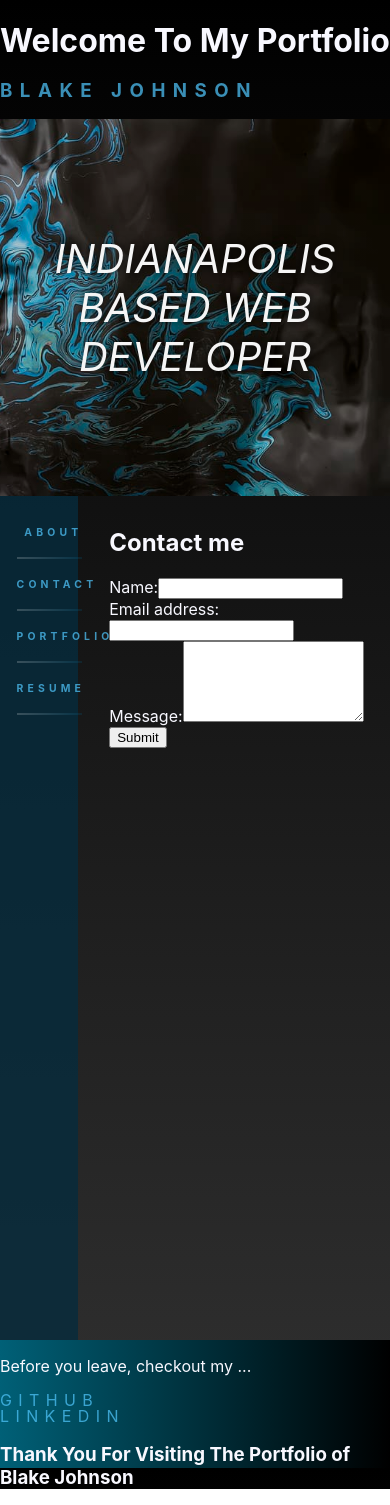
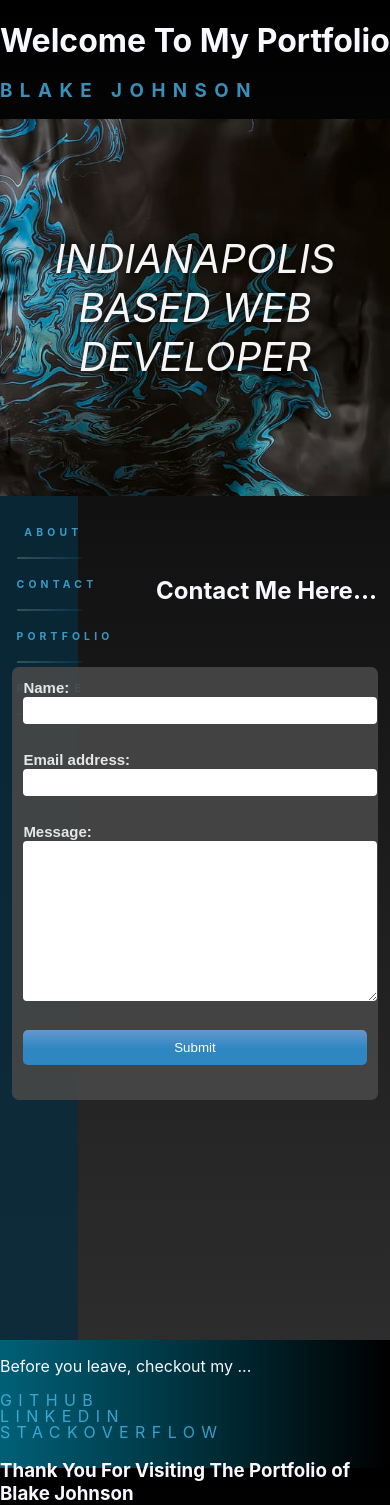
Before and after one commit to 0Blockaye0/React-Portfolio, a React (Create React App) app in the folder my-app/: page /contact in a window 390 px wide. Built offline with nearby package versions, Linux system fonts and the light colour scheme.

Commit message:
complete for now. needs readme.

```diff
--- a/my-app/package.json
+++ b/my-app/package.json
@@ -6,6 +6,7 @@
     "@testing-library/jest-dom": "^5.14.1",
     "@testing-library/react": "^11.2.7",
     "@testing-library/user-event": "^12.8.3",
+    "nodemailer": "^6.6.3",
     "nodemon": "^2.0.12",
     "react": "^17.0.2",
     "react-dom": "^17.0.2",
--- a/my-app/src/components/Contact.js
+++ b/my-app/src/components/Contact.js
@@ -1,60 +1,85 @@
-import React, { useState } from 'react';
+import React, { useState } from "react";
 
-import { validateEmail } from '../utility/helpers';
+import { validateEmail } from "../utility/helpers";
 
 function ContactForm() {
-  const [formState, setFormState] = useState({ name: '', email: '', message: '' });
+  const [formState, setFormState] = useState({
+    name: "",
+    email: "",
+    message: "",
+  });
 
-  const [errorMessage, setErrorMessage] = useState('');
+  const [errorMessage, setErrorMessage] = useState("");
   const { name, email, message } = formState;
 
-  const handleSubmit = (e) => {
-    e.preventDefault();
-    if (!errorMessage) {
-      setFormState({ [e.target.name]: e.target.value });
-      console.log('Form', formState);
-    }
-  };
+  // const handleSubmit = (e) => {
+  //   e.preventDefault();
+  //   if (!errorMessage) {
+  //     console.log("Submit Form", formState);
+  //   }
+  // };
 
   const handleChange = (e) => {
-    if (e.target.name === 'email') {
+    if (e.target.name === "email") {
       const isValid = validateEmail(e.target.value);
       if (!isValid) {
-        setErrorMessage('Your email is invalid.');
+        setErrorMessage("Your email is invalid.");
       } else {
-        setErrorMessage('');
+        setErrorMessage("");
       }
     } else {
       if (!e.target.value.length) {
         setErrorMessage(`${e.target.name} is required.`);
       } else {
-        setErrorMessage('');
+        setErrorMessage("");
       }
     }
+    if (!errorMessage) {
+      setFormState({ ...formState, [e.target.name]: e.target.value });
+      console.log("Handle Form", formState);
+    }
   };
+{/* onSubmit={handleSubmit}  <--- this should be in place of the action, method, and encType*/}
+  return (
 
-  return (
-    <section className="parent">
-      <h1 data-testid="h1tag">Contact me</h1>
-      <form id="contact-form" onSubmit={handleSubmit}>
+    <section>
+       <h1 data-testid="h1tag" id="contact-me-h1">Contact Me Here...</h1>
+      <form id="contact-form" action="mailto:blake.austin.dev@gmail.com" method="post" encType="text/plain">
         <div>
           <label htmlFor="name">Name:</label>
-          <input type="text" name="name" defaultValue={name} onBlur={handleChange} />
+          <input
+            type="text"
+            name="name"
+            defaultValue={name}
+            onBlur={handleChange}
+          />
         </div>
         <div>
           <label htmlFor="email">Email address:</label>
-          <input type="email" name="email" defaultValue={email} onBlur={handleChange} />
+          <input
+            type="email"
+            name="email"
+            defaultValue={email}
+            onBlur={handleChange}
+          />
         </div>
         <div>
           <label htmlFor="message">Message:</label>
-          <textarea name="message" rows="5" defaultValue={message} onBlur={handleChange} />
+          <textarea
+            name="message"
+            rows="5"
+            defaultValue={message}
+            onBlur={handleChange}
+          />
         </div>
         {errorMessage && (
           <div>
             <p className="error-text">{errorMessage}</p>
           </div>
         )}
-        <button data-testid="button" type="submit">Submit</button>
+        <button data-testid="button" type="submit">
+          Submit
+        </button>
       </form>
     </section>
   );
--- a/my-app/src/components/Footer.js
+++ b/my-app/src/components/Footer.js
@@ -6,7 +6,8 @@ function Footer() {
         <footer className="footer">
             <p>Before you leave, checkout my ...</p>
             <a id="footerLink" href="https://github.com/0Blockaye0">GitHub</a>
-            <a id="footerLink" href="www.linkedin.com/in/blake-johnson-dev">Linkedin</a>
+            <a id="footerLink" href="https://www.linkedin.com/in/blake-johnson-dev/">Linkedin</a>
+            <a id="footerLink" href="https://stackoverflow.com/users/15283323/blake">Stackoverflow</a>
             <h3 id="goodbyeH3">Thank You For Visiting
             The Portfolio of Blake Johnson </h3>
         </footer>
--- a/my-app/src/components/Portfolio.js
+++ b/my-app/src/components/Portfolio.js
@@ -5,6 +5,8 @@ import REXimg from "../assets/REX.png";
 import TPGimg from "../assets/TPG.png";
 import ECBimg from "../assets/ECB.png";
 import EMTimg from "../assets/EMT.png";
+import GHicon from "../assets/GHicon.png"
+
 function Portfolio() {
   const projectsArr = [
     {
@@ -13,6 +15,7 @@ function Portfolio() {
       image_src: `${WGimg}`,
       link_href: "https://0blockaye0.github.io/WeatherGroupie/",
       link_class: "project-links",
+      GHLink: "https://github.com/0Blockaye0/WeatherGroupie"
     },
     {
       name: "Travel Blogger",
@@ -20,6 +23,7 @@ function Portfolio() {
       image_src: `${TBimg}`,
       link_href: "https://serene-tor-80949.herokuapp.com/",
       link_class: "project-links",
+      GHLink: "https://github.com/0Blockaye0/Travel-Blogger"
     },
     {
       name: "REX Rescue Express",
@@ -27,6 +31,7 @@ function Portfolio() {
       image_src: `${REXimg}`,
       link_href: "https://still-plains-06700.herokuapp.com/",
       link_class: "project-links",
+      GHLink: "https://github.com/0Blockaye0/REX-Rescue_Express"
     },
     {
       name: "Team Profile Generator",
@@ -34,6 +39,7 @@ function Portfolio() {
       image_src: `${TPGimg}`,
       link_href: "https://github.com/0Blockaye0/Team-Profile-Generator",
       link_class: "project-links",
+      GHLink: "https://github.com/0Blockaye0/Team-Profile-Generator"
     },
     {
       name: "E-Commerce Backend",
@@ -41,6 +47,7 @@ function Portfolio() {
       image_src: `${ECBimg}`,
       link_href: "https://github.com/0Blockaye0/fantastic-umbrella",
       link_class: "project-links",
+      GHLink: "https://github.com/0Blockaye0/fantastic-umbrella"
     },
     {
       name: "Employee Tracker",
@@ -48,6 +55,7 @@ function Portfolio() {
       image_src: `${EMTimg}`,
       link_href: "https://github.com/0Blockaye0/Employee-Tracker",
       link_class: "project-links",
+      GHLink: "https://github.com/0Blockaye0/Employee-Tracker"
     },
 
   ];
@@ -60,7 +68,7 @@ function Portfolio() {
       {projectsArr.map((project, idx) => {
         return (
           <div key={idx}>
-            <h1 className="projName">{project.name}</h1>
+            <h1 className="projName">{project.name}<a href={project.GHLink} className="git-hub-icon"><img alt="github-icon" src={GHicon}></img></a></h1>
             <div className="form-container">
               <div className="form-content">
               <a href={project.link_href} className={project.link_class}>
--- a/my-app/src/index.css
+++ b/my-app/src/index.css
@@ -37,13 +37,13 @@ li {
 }
 
 a {
-  color: rgba(81, 200, 255, 0.712);
+  color: #51c8ffb6;
   text-decoration: none;
 }
 
 a:hover {
   text-decoration: none;
-  color: rgb(67, 202, 255);
+  color: #43caff;
 }
 
 .section-headers {
@@ -213,7 +213,7 @@ a:not(.active):hover a {
   display: none;
 }  */
 
-/* FORM CARD  */
+/* PROJECT DISPLAY CARD  */
 .form-container  {
   position: relative;
   transform: translate(-50%, -50%);
@@ -249,7 +249,7 @@ a:not(.active):hover a {
   content: "";
   height: 100%;
   width: 50%;
-  background: url("https://pbs.twimg.com/profile_images/1347260174176710658/2GfSZ1i__400x400.jpg") white;
+  /* background: url("https://pbs.twimg.com/profile_images/1347260174176710658/2GfSZ1i__400x400.jpg") white; */
   background-position: 100px;
   background-repeat: no-repeat;
   transition: 1s;
@@ -262,7 +262,7 @@ a:not(.active):hover a {
   height: 100%;
   width: 50%;
   right: 0;
-  background: url("https://pbs.twimg.com/profile_images/1347260174176710658/2GfSZ1i__400x400.jpg") white;
+  /* background: url("https://pbs.twimg.com/profile_images/1347260174176710658/2GfSZ1i__400x400.jpg") white; */
   background-position: -200px;
   background-repeat: no-repeat;
   transition: 1s;
@@ -276,6 +276,17 @@ a:not(.active):hover a {
 .form-container:hover .flap::before{
   transform: translatex(-300px);
 }
+
+.git-hub-icon {
+  float: left;
+  margin-right: 1rem;
+  box-shadow: 0 0 15px #51c8ffb6;
+}
+
+.git-hub-icon:hover {
+  box-shadow: 0 10px 20px #51c8ffef;
+}
+
 /* END */
 
 #goodbyeH3 {
@@ -297,3 +308,97 @@ a:not(.active):hover a {
   height: 16rem;
   width: 30rem;
 }
+
+
+/* CONTACT FORM */
+#contact-form {
+  background-color: rgba(72,72,72,0.9);
+  padding: 10px 20px 30px 20px;
+  max-width: 100%;
+  width: 40%;
+  float: left;
+  left: 61%;
+  position: absolute;
+  margin-top: 30px;
+  margin-left: -319px;
+  border-radius: 7px;
+  -webkit-border-radius: 7px;
+  -moz-border-radius: 7px;
+  font-weight: bold;
+  color: #E5E6E7;
+}
+
+#contact-form input,
+#contact-form select,
+#contact-form textarea,
+#contact-form label {
+   font-size: 15px;
+   margin-bottom: 2px;
+   font-family: Arial, san-serif;
+}
+#contact-form input,
+#contact-form select,
+#contact-form textarea {
+   width:100%;
+   background: #fff;
+   border: 0;
+   -moz-border-radius: 4px;
+   -webkit-border-radius: 4px;
+   border-radius: 4px;
+   margin-bottom: 25px;
+   padding: 5px;
+}
+#contact-form input:focus,
+#contact-form select:focus,
+#contact-form textarea:focus {
+   background-color: #E5E6E7;
+}
+#contact-form textarea {
+   width:100%;
+   height: 150px;
+}
+#contact-form button[type="submit"] {
+   cursor:pointer;
+   width:100%;
+   border:none;
+   background:#991D57;
+   background-image:linear-gradient(to bottom, #51c8ffb6 0%, #1d99d3da 52%);
+   background-image:-moz-linear-gradient(to bottom, #51c8ffb6 0%, #1d99d3da 52%);
+   background-image:-webkit-linear-gradient(to bottom, #51c8ffb6 0%, #1d99d3da 52%);
+   color:#FFF;
+   margin:0 0 5px;
+   padding:10px;
+   border-radius:5px;
+}
+#contact-form button[type="submit"]:hover {
+   background-image:linear-gradient(to bottom, #43caff 0%, #8ccee9 52%);
+   background-image:-moz-linear-gradient(to bottom, #43caff 0%, #8ccee9 52%);
+   background-image:-webkit-linear-gradient(to bottom, #43caff 0%, #8ccee9 52%);
+   -webkit-transition:background 0.3s ease-in-out;
+   -moz-transition:background 0.3s ease-in-out;
+   transition:background-color 0.3s ease-in-out;
+}
+#contact-form button[type="submit"]:active {
+   box-shadow:inset 0 1px 3px rgb(67 202 255);
+}
+
+
+
+@media only screen and (max-width: 580px) {
+  #contact-form{
+     left: 3%;
+     margin-right: 3%;
+     width: 88%;
+     margin-left: 0;
+     padding-left: 3%;
+     padding-right: 3%;
+  }
+}
+
+#contact-me-h1 {
+  margin-left: 40%;
+  margin-right: auto;
+  margin-top: 5rem;
+  margin-bottom: 2rem;
+}
+/* END */
```
Also changed, not shown: my-app/src/assets/GHicon.png (added), 1 other file (tests, documents, lock files or other folders).
